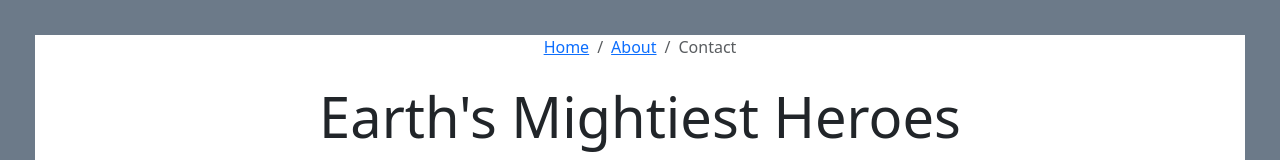
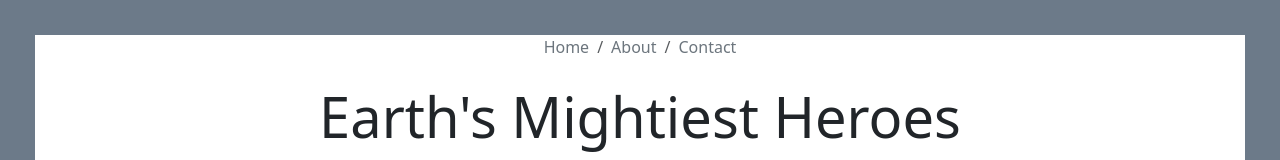
Before and after one commit to AHott22/framework-challenge, a plain HTML site: page index.html in a window 1280 px wide. Shown: the top 160 px of the page. Drawn offline with nearby package versions, Linux system fonts and the light colour scheme.

Commit message:
almost there

```diff
--- a/index.html
+++ b/index.html
@@ -10,9 +10,20 @@
       .custom-border {
         border: 35px solid #6c7a89;
       }
+
+      .breadcrumb-item a {
+        pointer-events: none;
+        color: #6c757d;
+        text-decoration: none;
+      }
+
+      .breadcrumb-item.active {
+        color: #6c757d;
+      }
     </style>
   </head>
- <div class="container-fluid min-vh-100 d-flex justify-content-center align-items-center custom-border">
+  <body>
+    <div class="container-fluid min-vh-100 d-flex justify-content-center align-items-center custom-border">
       <div class="container text-center">
         <nav aria-label="breadcrumb">
           <ol class="breadcrumb justify-content-center mb-4">
```
